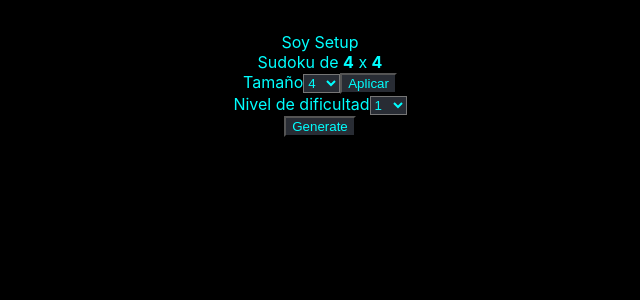
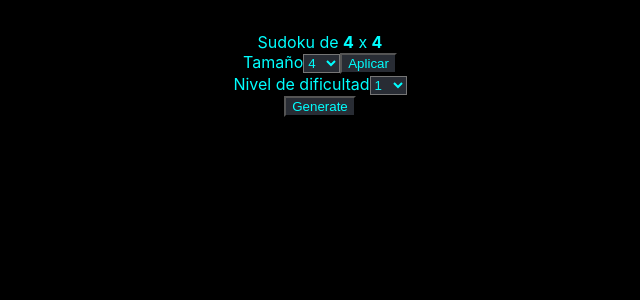
Before and after one commit to misael-alamos24/SudoQubs, a React (Create React App) app: page / in a window 1280 px wide. Shown: the top 300 px of the page, without its empty margins (320-960 px from the left). Built offline with nearby package versions, Linux system fonts and the light colour scheme.

Commit message:
background color of boxs

```diff
--- a/src/components/Setup.jsx
+++ b/src/components/Setup.jsx
@@ -1,7 +1,7 @@
 export default function Setup(){
     return (
         <div>
-            Soy Setup
+            {/* Soy Setup */}
         </div>
     )
 }
```
